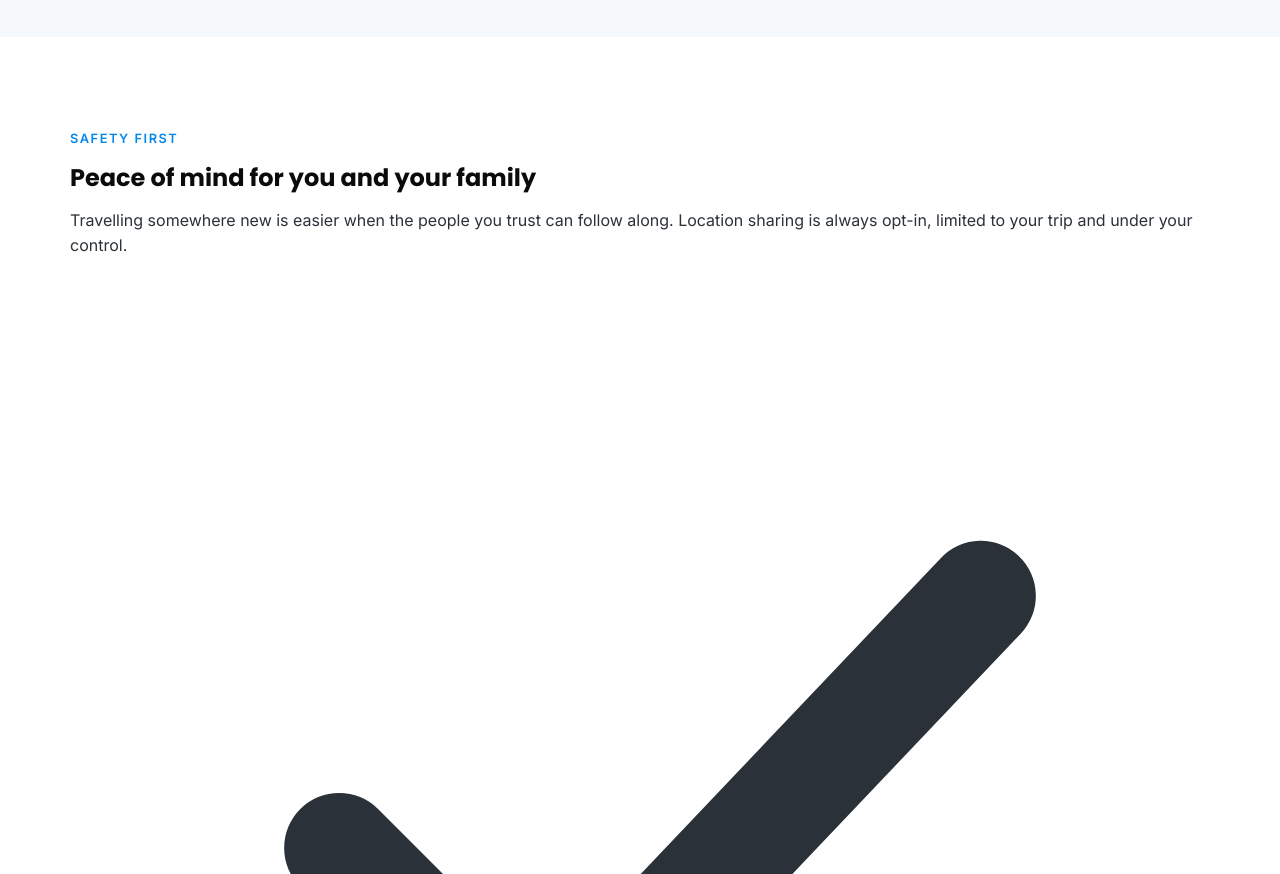
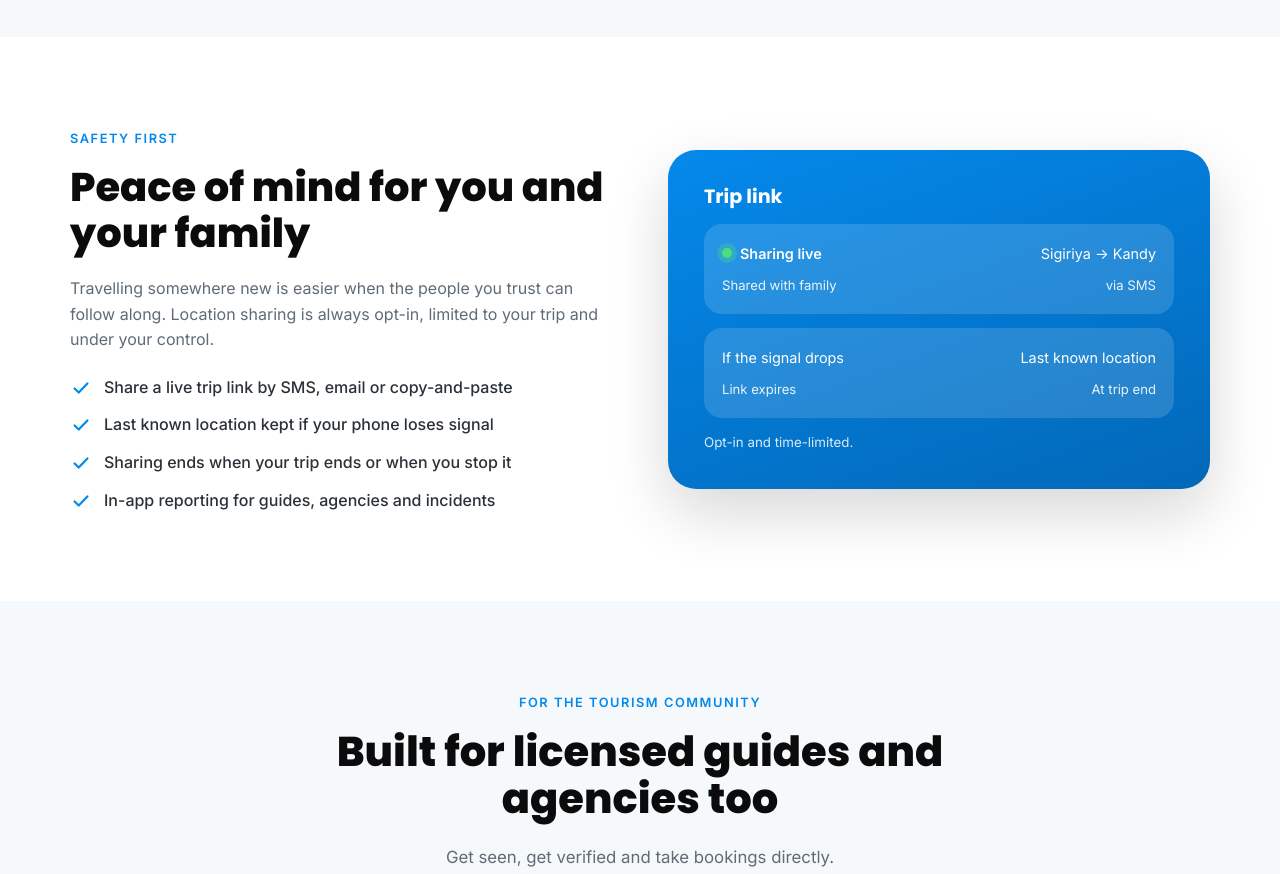
Before and after one commit to chathuranga-K/tour-guide-application, a plain HTML site: page marketing-landing-page/index.html in a window 1280 px wide. Shown: the part 3100-3974 px from the top of the page. Drawn offline with Linux system fonts and the light colour scheme.

Commit message:
Add safety section styles

```diff
--- a/marketing-landing-page/style.css
+++ b/marketing-landing-page/style.css
@@ -288,3 +288,20 @@ h1, h2, h3 { font-family: "Poppins", "Inter", sans-serif; color: var(--ink); lin
 }
 .step h3 { font-size: 1.08rem; font-weight: 700; }
 .step p { margin: 0; color: var(--muted); font-size: .95rem; }
+.split { display: grid; grid-template-columns: 1fr 1fr; gap: 56px; align-items: center; }
+.split h2 { font-size: clamp(1.8rem, 3.2vw, 2.5rem); font-weight: 800; }
+.split p { color: var(--muted); }
+.ticks { list-style: none; padding: 0; margin: 22px 0 0; display: grid; gap: 12px; }
+.ticks li { display: flex; gap: 12px; align-items: flex-start; font-weight: 500; color: var(--text); }
+.ticks svg { width: 22px; height: 22px; flex: none; margin-top: 2px; color: var(--blue); }
+.panel {
+  background: linear-gradient(160deg, var(--blue) 0%, var(--blue-dark) 100%);
+  border-radius: 28px; padding: 36px; color: #fff; box-shadow: var(--shadow-lg);
+}
+.panel h3 { color: #fff; font-size: 1.2rem; margin-bottom: 16px; }
+.track { background: rgba(255,255,255,.14); border-radius: 18px; padding: 18px; margin-bottom: 14px; }
+.track__row { display: flex; justify-content: space-between; align-items: center; font-size: .9rem; }
+.track__row + .track__row { margin-top: 10px; opacity: .9; font-size: .82rem; }
+.live { display: inline-flex; align-items: center; gap: 8px; font-weight: 700; }
+.live::before { content: ""; width: 10px; height: 10px; border-radius: 50%; background: #4ade80; box-shadow: 0 0 0 5px rgba(74,222,128,.3); }
+.panel small { opacity: .85; display: block; }
```
